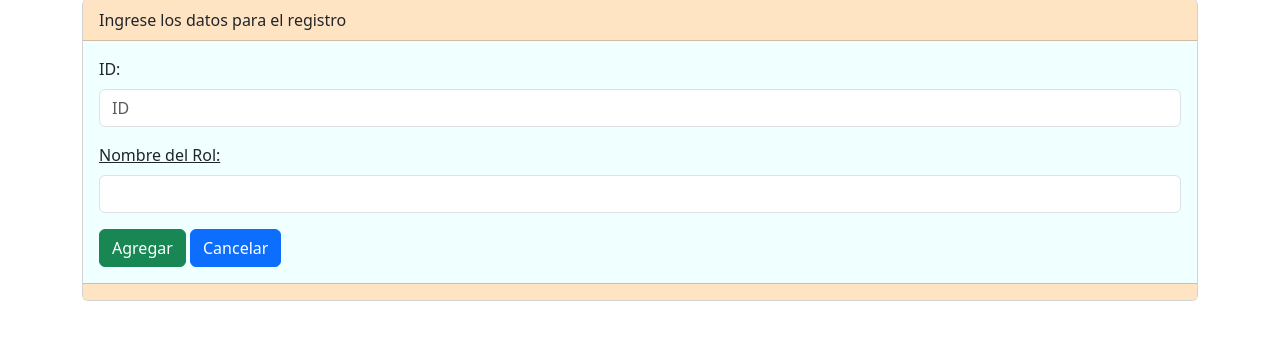
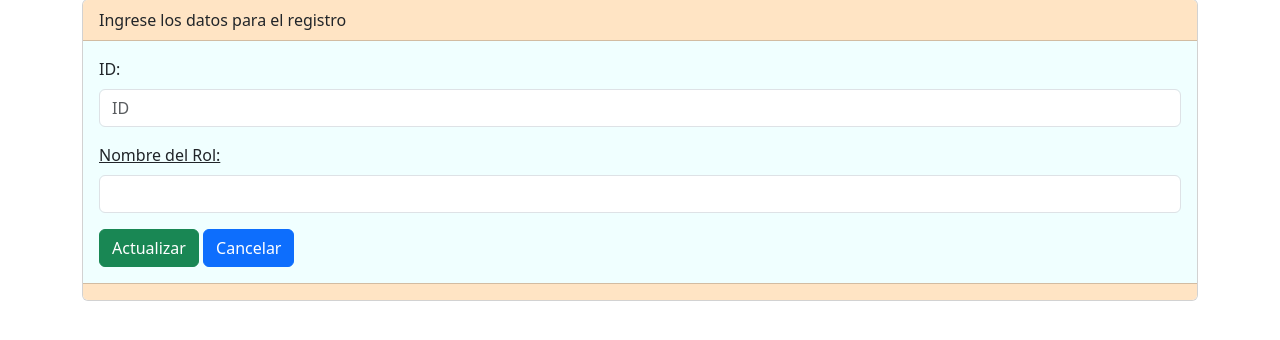
Before and after one commit to jmisoardi/Proyecto_tesis, a PHP site: page /Proyecto_tesis/secciones/rol/editar.php in a window 1280 px wide. Shown: the part 217-557 px from the top of the page. Run offline with PHP 8.4, Linux system fonts and the light colour scheme; data that the repository does not hold is empty.

Commit message:
Sintaxis

```diff
--- a/secciones/rol/editar.php
+++ b/secciones/rol/editar.php
@@ -69,7 +69,7 @@
                     class="form-control" name="nombredelrol" id="nombredelrol" aria-describedby="helpId" placeholder=""/>
             </div>
 
-            <button type="Submit" class="btn btn-success">Agregar</button>
+            <button type="Submit" class="btn btn-success">Actualizar</button>
             <a name="" id="" class="btn btn-primary" href="index.php" role="button">Cancelar</a >
 
         </div>
--- a/secciones/usuario/index.php
+++ b/secciones/usuario/index.php
@@ -59,7 +59,6 @@
                 </tbody>
             </table>
         </div>
-        </div>
 
     <div class="card-footer text-muted" style="background-color:bisque"></div>
 </div>
```
